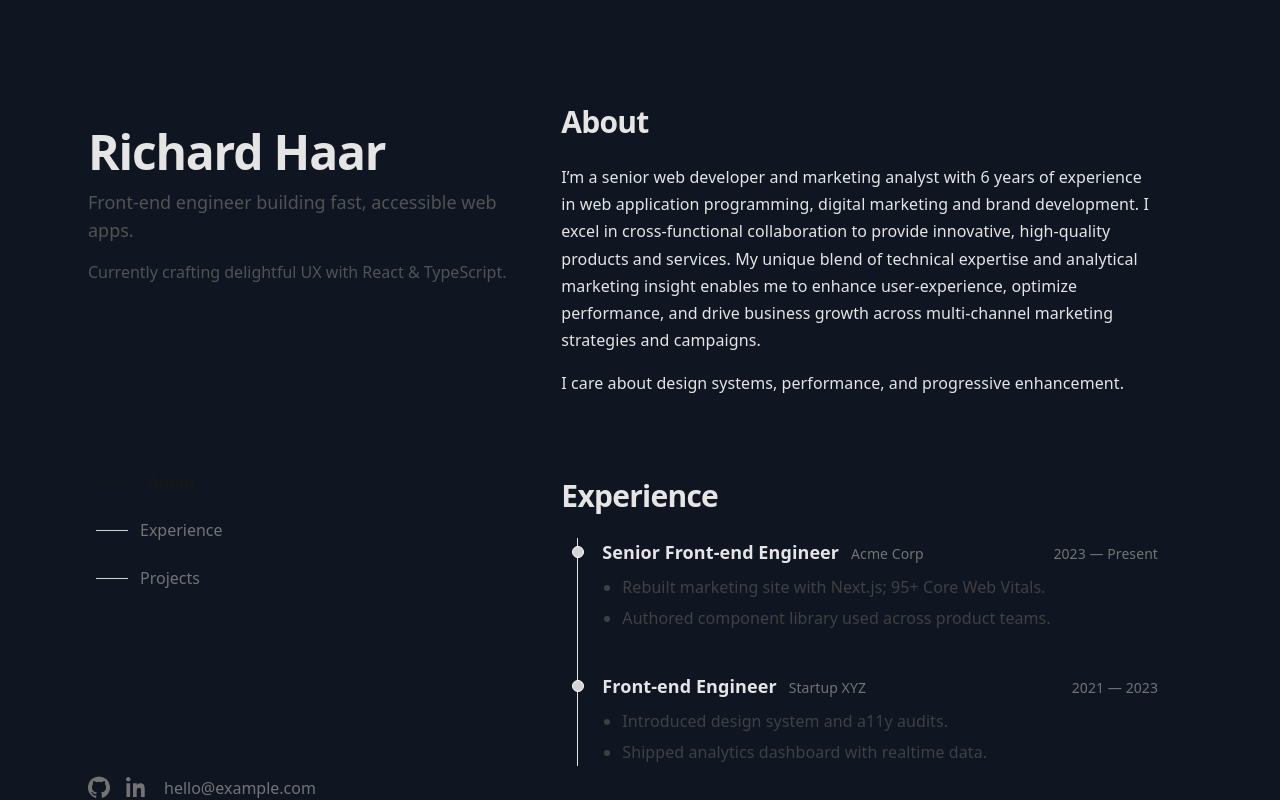
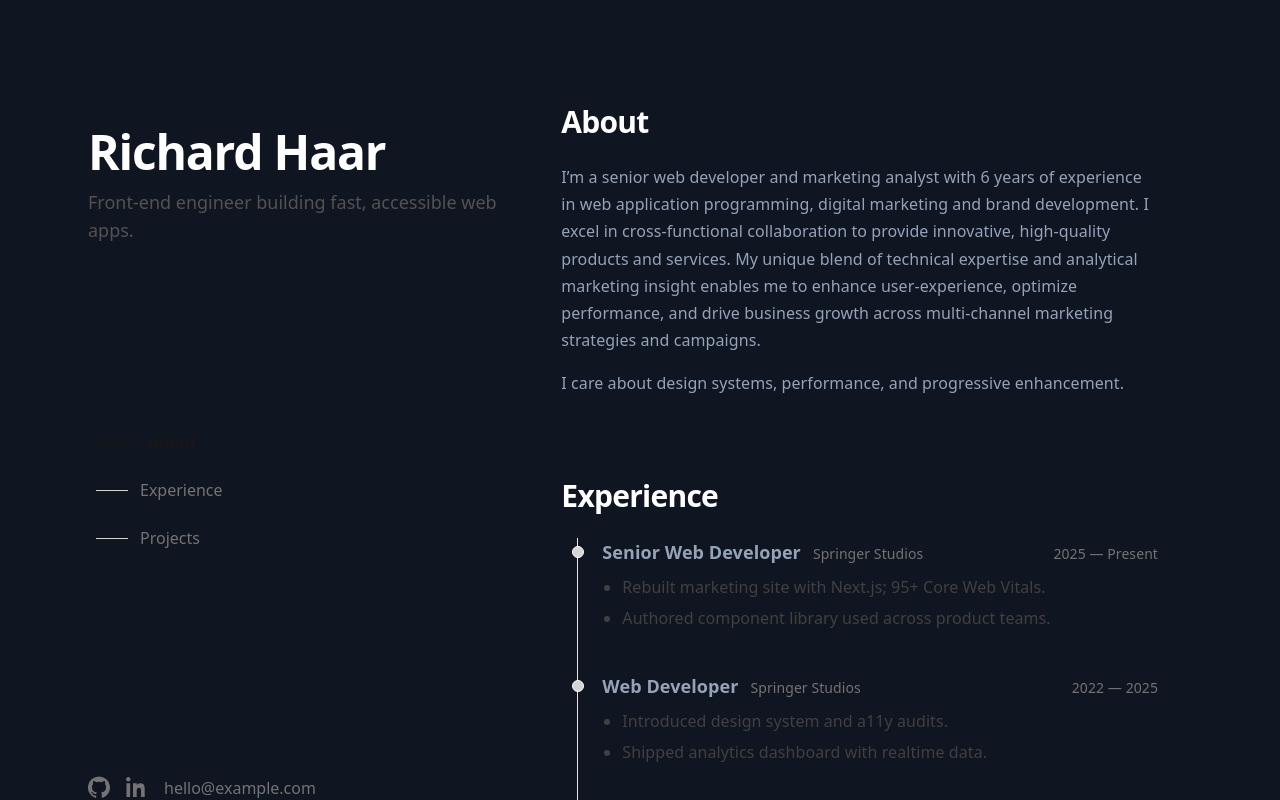
Before and after one commit to itsrichardhaar/Dev-Portfolio-II, a Next.js app: page / in a window 1280 px wide. Built offline with nearby package versions, Linux system fonts and the light colour scheme.

Commit message:
Add color theme

```diff
--- a/app/globals.css
+++ b/app/globals.css
@@ -1,5 +1,12 @@
 /* Tailwind v4 */
 @import "tailwindcss";
+
+@theme {
+  --color-bg: rgb(16, 21, 34);      /* deep navy background */
+  --color-heading: #ffffff;         /* white headings */
+  --color-copy: rgb(148, 163, 184); /* muted body text */
+}
+
 
 /* --- Type rhythm & link styling --- */
 :root {
--- a/app/layout.tsx
+++ b/app/layout.tsx
@@ -16,7 +16,7 @@ export const metadata = {
 export default function RootLayout({ children }: { children: ReactNode }) {
   return (
     <html lang="en" className={`${inter.variable} scroll-smooth`}>
-      <body className="font-sans bg-[#101522] text-neutral-200 antialiased">
+      <body className="font-sans bg-bg text-copy antialiased">
         {children}
       </body>
     </html>
--- a/app/page.tsx
+++ b/app/page.tsx
@@ -78,18 +78,27 @@ export default function HomePage() {
             <Timeline
               items={[
                 {
-                  role: "Senior Front-end Engineer",
-                  org: "Acme Corp",
-                  time: "2023 — Present",
+                  role: "Senior Web Developer",
+                  org: "Springer Studios",
+                  time: "2025 — Present",
                   bullets: [
                     "Rebuilt marketing site with Next.js; 95+ Core Web Vitals.",
                     "Authored component library used across product teams.",
                   ],
                 },
                 {
-                  role: "Front-end Engineer",
-                  org: "Startup XYZ",
-                  time: "2021 — 2023",
+                  role: "Web Developer",
+                  org: "Springer Studios",
+                  time: "2022 — 2025",
+                  bullets: [
+                    "Introduced design system and a11y audits.",
+                    "Shipped analytics dashboard with realtime data.",
+                  ],
+                },
+                {
+                  role: "Web Developer & Digital Marketing Specialist",
+                  org: "HighClick Media",
+                  time: "2019 — 2022",
                   bullets: [
                     "Introduced design system and a11y audits.",
                     "Shipped analytics dashboard with realtime data.",
@@ -114,7 +123,7 @@ export default function HomePage() {
             <div className="mt-8">
               <a
                 href="/archive"
-                className="text-sm font-medium text-neutral-700 underline-offset-4 hover:underline dark:text-neutral-300"
+                className="text-sm font-medium text-copy"
               >
                 View full project archive →
               </a>
--- a/app/projects/[slug]/page.tsx
+++ b/app/projects/[slug]/page.tsx
@@ -42,7 +42,7 @@ export default function ProjectPage({ params }: { params: { slug: string } }) {
       </Link>
 
       <header className="mt-4">
-        <h1 className="text-3xl font-bold tracking-tight">{p!.title}</h1>
+        <h1 className="text-heading text-4xl font-bold tracking-tight">{p!.title}</h1>
         <div className="mt-2 flex flex-wrap items-center gap-3 text-sm text-neutral-500">
           {p!.year ? <span>{p!.year}</span> : null}
           {p!.madeAt ? <span>• {p!.madeAt}</span> : null}
--- a/components/LeftSticky.tsx
+++ b/components/LeftSticky.tsx
@@ -21,20 +21,17 @@ export default function LeftSticky({
           initial={{ opacity: 0, y: 10 }}
           animate={{ opacity: 1, y: 0 }}
           transition={{ duration: 0.6 }}
-          className="text-4xl font-extrabold tracking-tight sm:text-5xl"
+          className="text-heading text-4xl font-bold tracking-tight sm:text-5xl"
         >
           Richard Haar
         </motion.h1>
         <p className="mt-3 max-w-md text-lg text-neutral-600 dark:text-neutral-400">
           Front-end engineer building fast, accessible web apps.
         </p>
-        <p className="mt-4 max-w-md text-neutral-600 dark:text-neutral-400">
-          Currently crafting delightful UX with React & TypeScript.
-        </p>
       </div>
 
       {/* Scrollspy nav */}
-      <nav className="mt-10 hidden lg:block">
+      <nav className="mt-0 hidden lg:block">
         <ul className="space-y-2">
           {sections.map((s) => (
             <li key={s.id}>
--- a/components/Section.tsx
+++ b/components/Section.tsx
@@ -14,7 +14,7 @@ export default function Section({
 }) {
   return (
     <section id={id} className="scroll-mt-16 py-10">
-      <h2 className="text-2xl font-semibold tracking-tight sm:text-3xl">
+      <h2 className="text-heading text-2xl font-bold tracking-tight sm:text-3xl">
         {title}
       </h2>
       {subtitle && (
```
